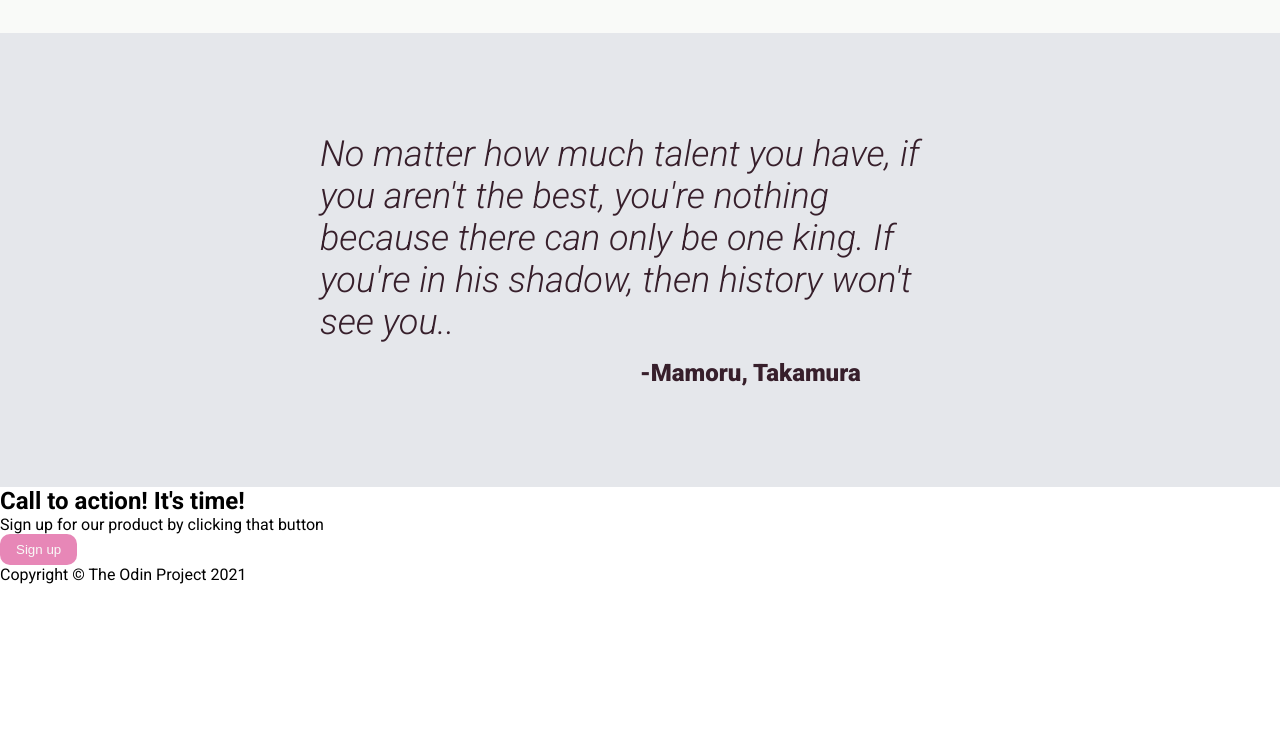
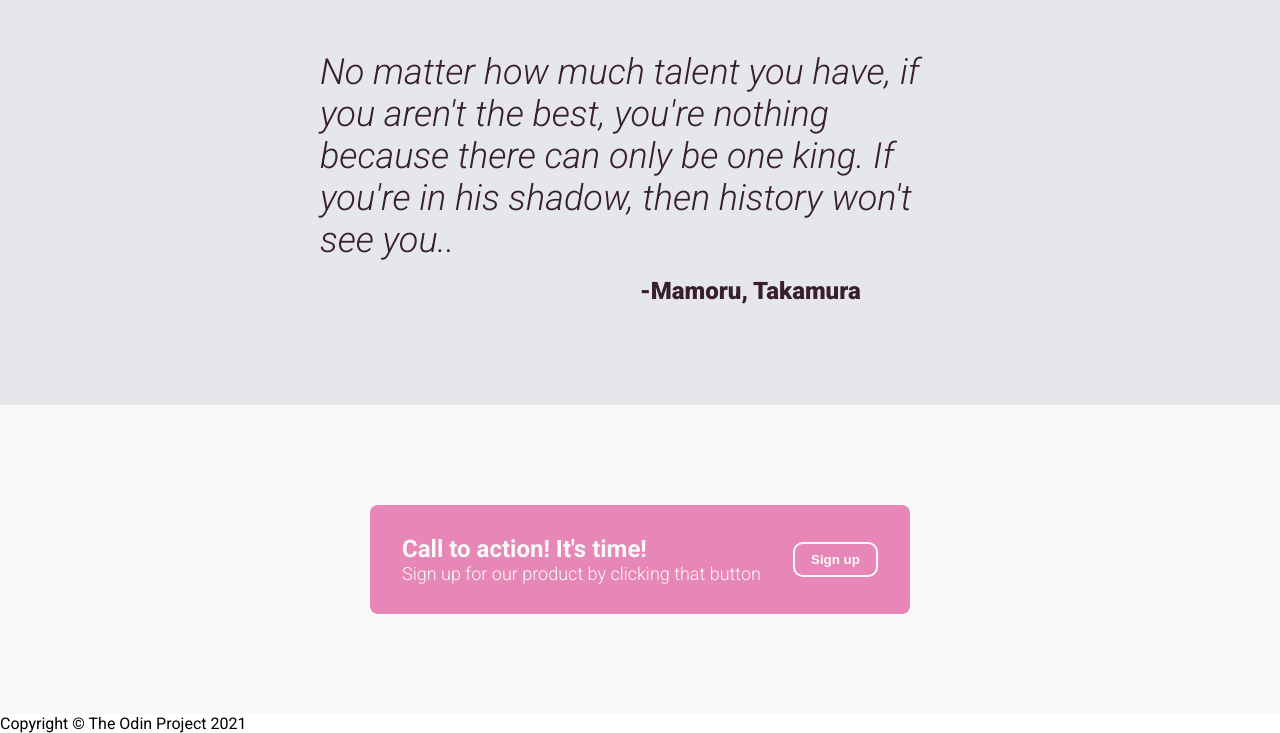
Before and after one commit to ramonferreirareis/landing-page, a plain HTML site: page index.html in a window 1280 px wide. Shown: the part 899-1632 px from the top of the page. Before the commit the page ends 1483 px from the top, so only its background shows below. Drawn offline with Linux system fonts and the light colour scheme.

Commit message:
Style call to action

```diff
--- a/index.html
+++ b/index.html
@@ -26,7 +26,9 @@
                     <li><a href=""></a>link two</li>
                     <li><a href=""></a>link three</li>
                 </ul>
-                <img class="bg" src="img/background.jpg" alt="Sakura">
+                <div class="wrapper">
+                    <img class="bg" src="img/background.jpg" alt="Sakura">
+                </div>
             </div>
     </header>
     <main>
@@ -55,11 +57,13 @@
             <blockquote>No matter how much talent you have, if you aren't the best, you're nothing because there can only be one king. If you're in his shadow, then history won't see you..</blockquote>
             <p>-Mamoru, Takamura</p>
         </section>
-        <section>
-            <div class="sign-up">
-                <h2>Call to action! It's time!</h2>
-                <p>Sign up for our product by clicking that button</p>
-                <button>Sign up</button>
+        <section class="sign-up">
+            <div class="sign-up-box">
+                <div class="call-action">
+                    <h2>Call to action! It's time!</h2>
+                    <p>Sign up for our product by clicking that button</p>
+                </div>
+                <button class="call-action-button">Sign up</button>
             </div>
         </section>
     </main>
--- a/styles.css
+++ b/styles.css
@@ -29,13 +29,15 @@ body {
     /* border: 2px solid lime; */
 }
 
+/* HEADER */
+
 .logo {
     width: 40px;
 }
 
 .header {
     display: flex;
-    justify-content: space-around;
+    justify-content: center;
     padding: 8px;
     background-color: var(--dark-bg);
 }
@@ -50,10 +52,15 @@ body {
 
 
 .intro,
-.bg {
-    width: 350px;
-    flex-shrink: 0;
+.wrapper {
+    flex: 1;
 
+}
+
+.wrapper .bg {
+    object-fit: contain;
+    max-width: 100%;
+    height: auto;
 }
 
 h1 {
@@ -72,6 +79,7 @@ h1 {
 button {
     background-color: var(--pink);
     color: var(--white-st);
+    font-weight: 600;
     padding: 8px 16px;
     border: none;
     border-radius: 10px;
@@ -81,11 +89,15 @@ button {
     margin-block: 8px;
 }
 
+.left-side,
 .right-side {
     display: flex;
     flex-direction: column;
+    flex: 1;
+}
 
-}
+
+/* INFORMATION */
 
 .info {
     text-align: center;
@@ -147,3 +159,36 @@ blockquote {
     width: 50%;
     align-self: flex-end;
 }
+
+/* SIGN UP SECTION */
+
+.sign-up {
+    background-color: var(--white-st);
+    padding: 100px;
+    display: flex;
+    justify-content: center;
+}
+
+.sign-up-box {
+    background-color: var(--pink);
+    display: flex;
+    flex-basis: 50%;
+    justify-content: space-evenly;
+    padding-block: 30px;
+    border-radius: 8px;
+    color: var(--white-st);
+}
+.call-action h2{
+    font-size: var(--text-s);
+}
+
+.call-action p {
+    font-size: var(--text-ss);
+    color: var(--white-st);
+    font-weight: 300;
+}
+
+.call-action-button {
+    border: 2px solid var(--white-st);
+    align-self: center;
+}
```
